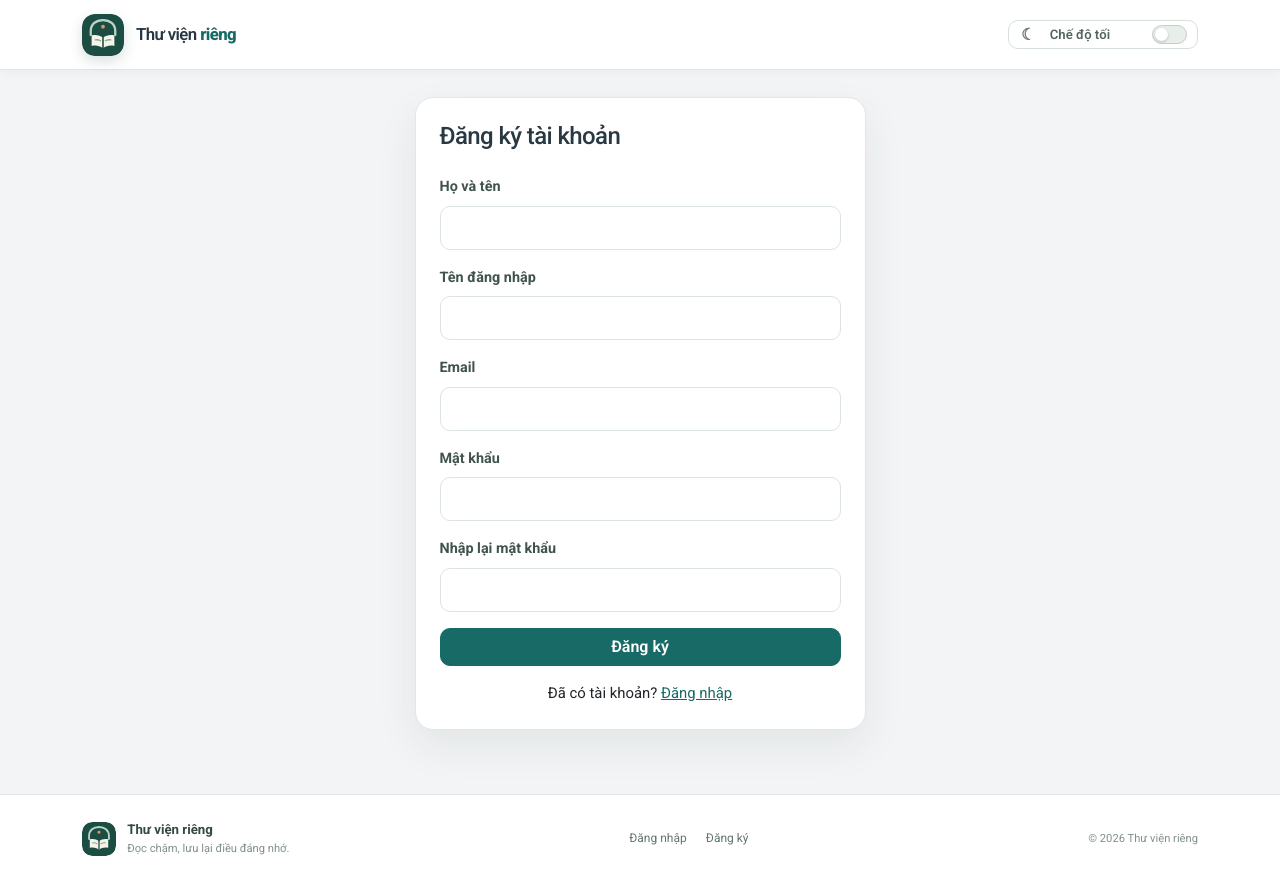
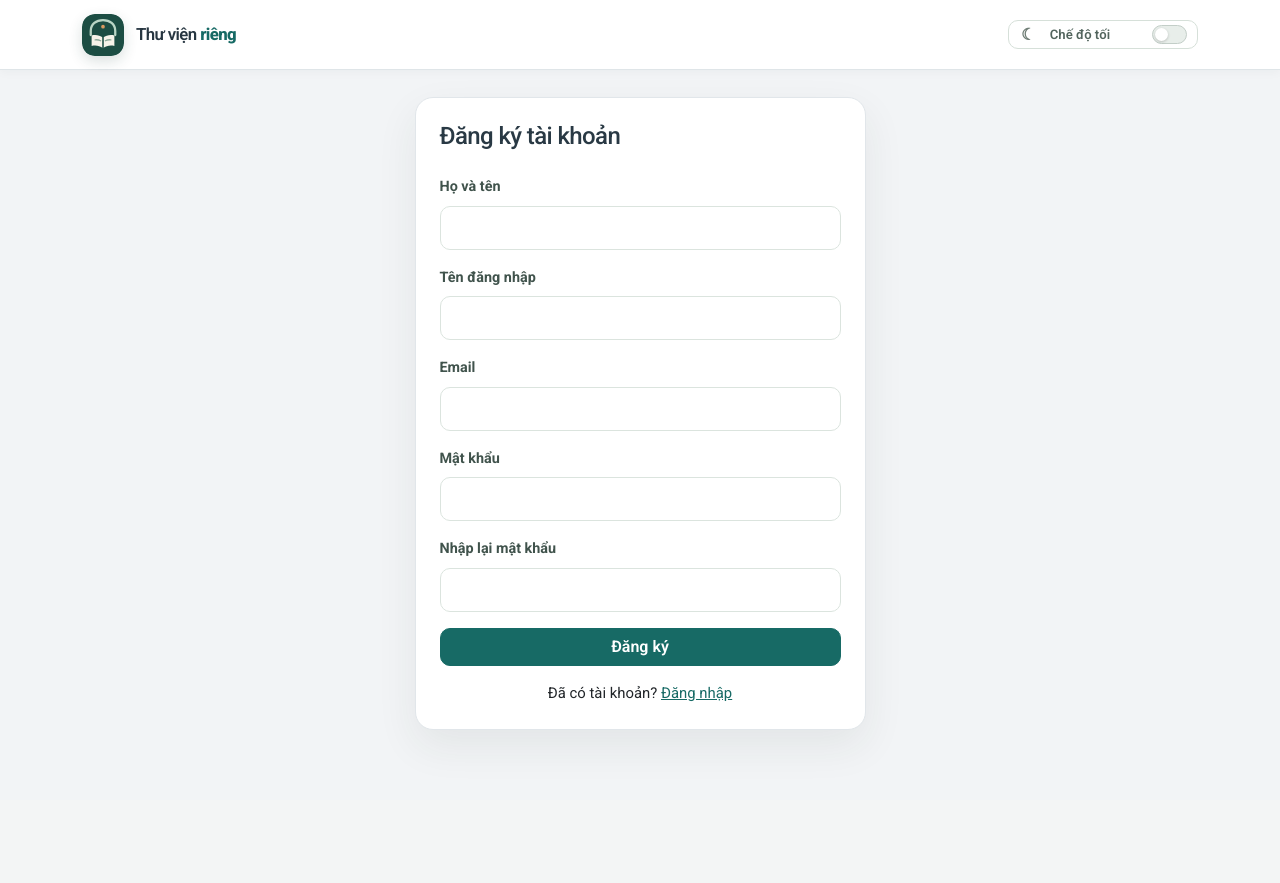
Before and after one commit to thanhcan1105/private_library_laravel, a Laravel app: page /register in a window 1280 px wide. After the commit the page ends 733 px from the top, so only its background shows below. Run offline with Laravel 12, Linux system fonts and the light colour scheme; style sheets or scripts are compiled from the project's sources; parts of the project's set-up code (start-up, migrations or seed data) failed here and were passed over.

Commit message:
Remove app footer

```diff
--- a/public/css/library.css
+++ b/public/css/library.css
@@ -2300,32 +2300,4 @@ html[data-theme="dark"] body:is(.user-body, .admin-body) .theme-toggle-icon { co
 .app-navbar .theme-toggle-btn { width: 190px; justify-content: space-between; padding-inline: .65rem; }
 .admin-side-link.theme-toggle-btn { justify-content: space-between; }
 
-.user-body { display: flex; min-height: 100vh; flex-direction: column; }
-.user-body > .app-main { flex: 1 0 auto; min-height: calc(100vh - 154px); }
-.app-footer { border-top: 1px solid #e1e7e4; background: #fff; }
-.app-footer-inner { display: flex; min-height: 88px; align-items: center; justify-content: space-between; gap: 1.5rem; padding-block: 1rem; }
-.app-footer-brand { display: inline-flex; align-items: center; gap: .7rem; color: #334a42; text-decoration: none; }
-.app-footer-brand img { width: 34px; height: 34px; border-radius: 10px; }
-.app-footer-brand > span { display: flex; flex-direction: column; }
-.app-footer-brand strong { font-size: .83rem; font-weight: 700; }
-.app-footer-brand small, .app-footer-copyright { color: #82918a; font-size: .7rem; }
-.app-footer-links { display: flex; align-items: center; gap: 1.2rem; }
-.app-footer-links a { color: #63776d; font-size: .75rem; text-decoration: none; }
-.app-footer-links a:hover { color: #176a65; }
-.admin-main { display: flex; min-height: 100vh; flex-direction: column; }
-.admin-main-content { flex: 1 0 auto; }
-.admin-footer { margin-top: 2rem; border-top-color: #e1e7e4; background: transparent; }
-.admin-footer .app-footer-inner { width: 100%; min-height: 72px; padding-inline: 0; }
-html[data-theme="dark"] body:is(.user-body, .admin-body) .app-footer { border-color: #354540; background: #17211f; }
-html[data-theme="dark"] body:is(.user-body, .admin-body) .app-footer-brand { color: #dce8e1; }
-html[data-theme="dark"] body:is(.user-body, .admin-body) .app-footer-brand small,
-html[data-theme="dark"] body:is(.user-body, .admin-body) .app-footer-copyright,
-html[data-theme="dark"] body:is(.user-body, .admin-body) .app-footer-links a { color: #a3b2ac; }
-html[data-theme="dark"] body:is(.user-body, .admin-body) .app-footer-links a:hover { color: #9bd2bf; }
 html[data-theme="dark"] body.user-body .library-empty { border-color: #354540; background: #1b2724; }
-@media (max-width: 650px) {
-    .app-footer-inner { flex-wrap: wrap; gap: .8rem 1rem; }
-    .app-footer-links { gap: .8rem; }
-    .app-footer-copyright { width: 100%; }
-    .admin-footer .app-footer-inner { padding-inline: 0; }
-}
--- a/resources/views/layouts/app.blade.php
+++ b/resources/views/layouts/app.blade.php
@@ -85,24 +85,6 @@
 <main class="container-xl app-main @if (request()->routeIs('books.show')) app-main-reader @endif">
     @yield('content')
 </main>
-<footer class="app-footer">
-    <div class="container-xl app-footer-inner">
-        <a class="app-footer-brand" href="{{ Auth::check() ? route('library') : route('login') }}">
-            <img src="{{ asset('images/brand-mark.svg') }}" alt="" aria-hidden="true">
-            <span><strong>Thư viện riêng</strong><small>Đọc chậm, lưu lại điều đáng nhớ.</small></span>
-        </a>
-        <nav class="app-footer-links" aria-label="Liên kết cuối trang">
-            @auth
-                <a href="{{ route('library') }}">Thư viện</a>
-                <a href="{{ route('catalog.index') }}">Kho sách</a>
-            @else
-                <a href="{{ route('login') }}">Đăng nhập</a>
-                <a href="{{ route('register') }}">Đăng ký</a>
-            @endauth
-        </nav>
-        <small class="app-footer-copyright">© {{ now()->year }} Thư viện riêng</small>
-    </div>
-</footer>
 <script src="https://cdn.jsdelivr.net/npm/bootstrap@5.3.3/dist/js/bootstrap.bundle.min.js"></script>
 <script src="{{ asset('js/genre-dropdown.js') }}" defer></script>
 <script src="{{ asset('js/file-upload-size.js') }}" defer></script>
```
Also changed, not shown: resources/views/layouts/admin.blade.php (+1 -16 lines).
